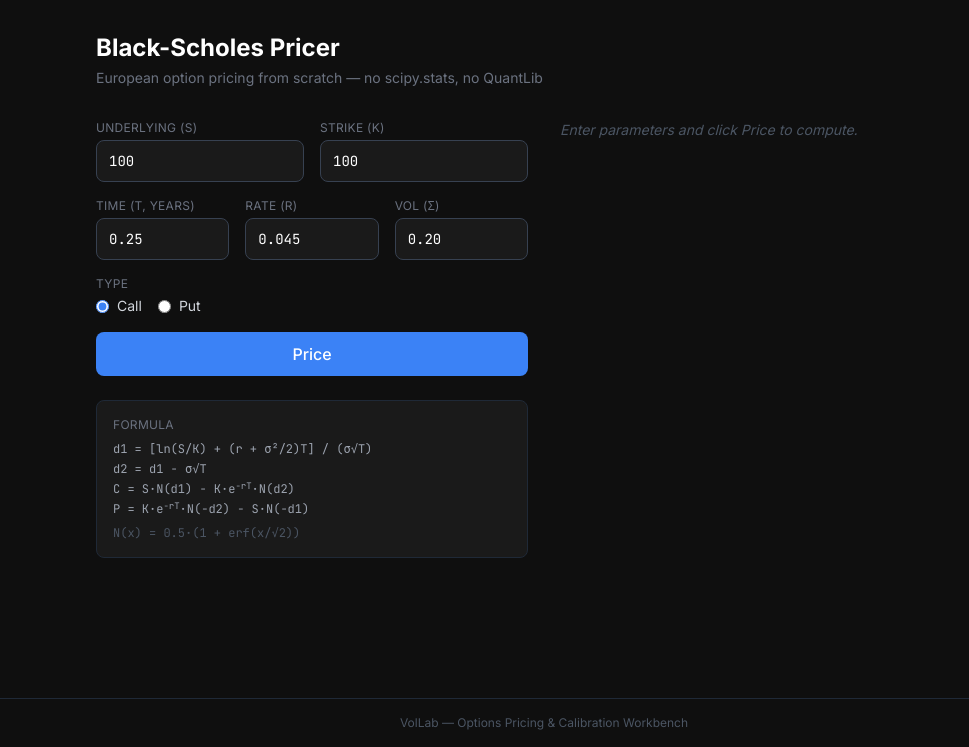
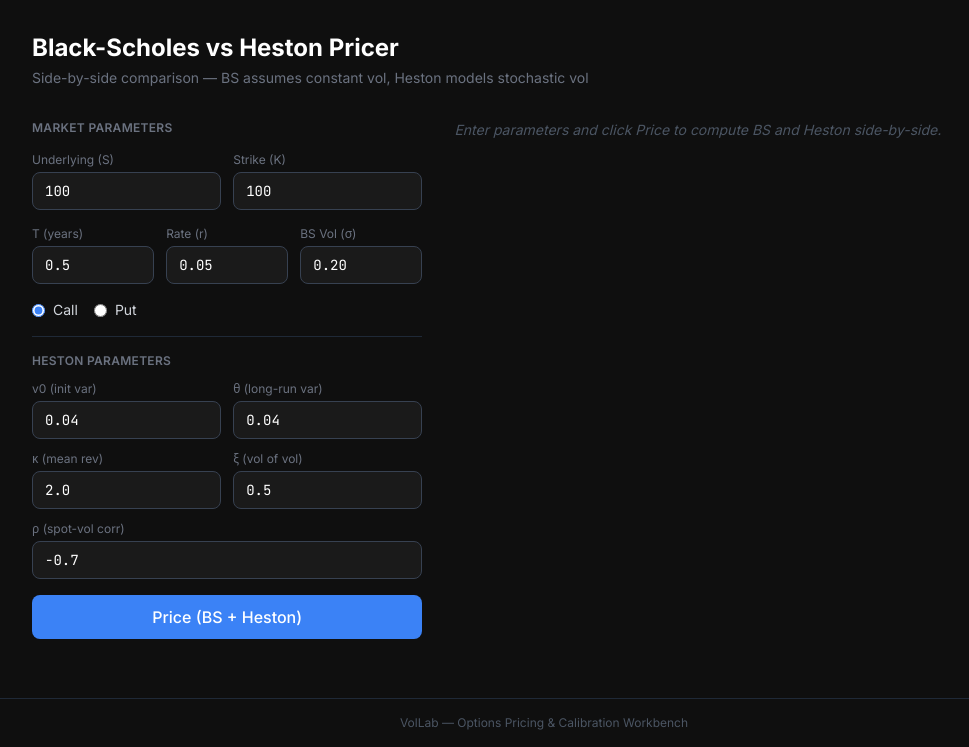
Before and after one commit to IshaanKataria/vollab, a FastAPI app: page /pricer in a window 1280 px wide. Shown: the part 53-800 px from the top of the page, without its empty margins (96-1065 px from the left). Run offline with FastAPI, Linux system fonts and the light colour scheme; some libraries are stand-ins or nearby versions.

Commit message:
Phase 4: Heston stochastic volatility model
- Heston characteristic function with corrected "little trap" formulation
- Fourier inversion pricing via scipy.integrate.quad
- Heston-implied smile generation (price at strikes, invert through BS)
- Feller condition check with ratio display
- Pricer page upgraded to BS vs Heston side-by-side comparison
- Full Heston parameter inputs (v0, kappa, theta, xi, rho)
- Price difference and percentage shown, Heston diagnostics panel
- 111 tests passing (19 new: put-call parity, BS convergence at xi->0,
  skew from negative rho, Feller check, integration quality)

```diff
--- a/app/routes/pricer.py
+++ b/app/routes/pricer.py
@@ -2,6 +2,7 @@ from fastapi import APIRouter, Form, Request
 from fastapi.responses import HTMLResponse
 
 from app.engine import black_scholes as bs
+from app.engine.heston import HestonParams, price as heston_price
 
 router = APIRouter(prefix="/pricer")
 
@@ -21,16 +22,28 @@ async def compute(
     r: float = Form(...),
     sigma: float = Form(...),
     option_type: str = Form("call"),
+    v0: float = Form(0.04),
+    kappa: float = Form(2.0),
+    theta: float = Form(0.04),
+    xi: float = Form(0.5),
+    rho: float = Form(-0.7),
 ):
     templates = request.app.state.templates
     try:
-        result = bs.price(S, K, T, r, sigma)
+        bs_result = bs.price(S, K, T, r, sigma)
         greeks = bs.greeks(S, K, T, r, sigma, option_type)
+
+        heston_params = HestonParams(v0=v0, kappa=kappa, theta=theta, xi=xi, rho=rho)
+        heston_result = heston_price(S, K, T, r, heston_params)
+
         return templates.TemplateResponse("partials/pricer_result.html", {
             "request": request,
-            "result": result,
+            "bs": bs_result,
+            "heston": heston_result,
             "greeks": greeks,
             "option_type": option_type,
+            "heston_params": heston_params,
+            "S": S, "K": K, "T": T, "r": r, "sigma": sigma,
         })
     except ValueError as e:
         return HTMLResponse(
--- a/app/templates/pricer.html
+++ b/app/templates/pricer.html
@@ -3,73 +3,106 @@
 {% block nav_pricer %}text-white{% endblock %}
 
 {% block content %}
-<div class="max-w-4xl mx-auto">
-    <h1 class="text-2xl font-bold text-white mb-1">Black-Scholes Pricer</h1>
-    <p class="text-sm text-gray-500 mb-8">European option pricing from scratch — no scipy.stats, no QuantLib</p>
+<div class="max-w-5xl mx-auto">
+    <h1 class="text-2xl font-bold text-white mb-1">Black-Scholes vs Heston Pricer</h1>
+    <p class="text-sm text-gray-500 mb-8">Side-by-side comparison — BS assumes constant vol, Heston models stochastic vol</p>
 
-    <div class="grid grid-cols-1 lg:grid-cols-2 gap-8">
-        <div>
+    <div class="grid grid-cols-1 lg:grid-cols-5 gap-8">
+        <div class="lg:col-span-2">
             <form
                 hx-post="/pricer/compute"
                 hx-target="#result"
                 hx-indicator="#spinner"
                 class="space-y-4"
             >
-                <div class="grid grid-cols-2 gap-4">
+                <p class="text-xs text-gray-500 uppercase tracking-wide font-semibold">Market Parameters</p>
+                <div class="grid grid-cols-2 gap-3">
                     <div>
-                        <label class="block text-xs text-gray-500 uppercase tracking-wide mb-1">Underlying (S)</label>
+                        <label class="block text-xs text-gray-500 mb-1">Underlying (S)</label>
                         <input type="number" name="S" value="100" step="any" min="0.01" required
-                            class="w-full bg-surface-light border border-gray-700 rounded-lg px-3 py-2.5
+                            class="w-full bg-surface-light border border-gray-700 rounded-lg px-3 py-2
                                    font-mono text-sm text-white focus:outline-none focus:border-accent">
                     </div>
                     <div>
-                        <label class="block text-xs text-gray-500 uppercase tracking-wide mb-1">Strike (K)</label>
+                        <label class="block text-xs text-gray-500 mb-1">Strike (K)</label>
                         <input type="number" name="K" value="100" step="any" min="0.01" required
-                            class="w-full bg-surface-light border border-gray-700 rounded-lg px-3 py-2.5
+                            class="w-full bg-surface-light border border-gray-700 rounded-lg px-3 py-2
                                    font-mono text-sm text-white focus:outline-none focus:border-accent">
                     </div>
                 </div>
-
-                <div class="grid grid-cols-3 gap-4">
+                <div class="grid grid-cols-3 gap-3">
                     <div>
-                        <label class="block text-xs text-gray-500 uppercase tracking-wide mb-1">Time (T, years)</label>
-                        <input type="number" name="T" value="0.25" step="any" min="0" required
-                            class="w-full bg-surface-light border border-gray-700 rounded-lg px-3 py-2.5
+                        <label class="block text-xs text-gray-500 mb-1">T (years)</label>
+                        <input type="number" name="T" value="0.5" step="any" min="0" required
+                            class="w-full bg-surface-light border border-gray-700 rounded-lg px-3 py-2
                                    font-mono text-sm text-white focus:outline-none focus:border-accent">
                     </div>
                     <div>
-                        <label class="block text-xs text-gray-500 uppercase tracking-wide mb-1">Rate (r)</label>
-                        <input type="number" name="r" value="0.045" step="any" required
-                            class="w-full bg-surface-light border border-gray-700 rounded-lg px-3 py-2.5
+                        <label class="block text-xs text-gray-500 mb-1">Rate (r)</label>
+                        <input type="number" name="r" value="0.05" step="any" required
+                            class="w-full bg-surface-light border border-gray-700 rounded-lg px-3 py-2
                                    font-mono text-sm text-white focus:outline-none focus:border-accent">
                     </div>
                     <div>
-                        <label class="block text-xs text-gray-500 uppercase tracking-wide mb-1">Vol (σ)</label>
+                        <label class="block text-xs text-gray-500 mb-1">BS Vol (σ)</label>
                         <input type="number" name="sigma" value="0.20" step="any" min="0" required
-                            class="w-full bg-surface-light border border-gray-700 rounded-lg px-3 py-2.5
+                            class="w-full bg-surface-light border border-gray-700 rounded-lg px-3 py-2
                                    font-mono text-sm text-white focus:outline-none focus:border-accent">
                     </div>
                 </div>
 
                 <div>
-                    <label class="block text-xs text-gray-500 uppercase tracking-wide mb-1">Type</label>
                     <div class="flex gap-4">
                         <label class="flex items-center gap-2 cursor-pointer">
-                            <input type="radio" name="option_type" value="call" checked
-                                class="accent-accent">
+                            <input type="radio" name="option_type" value="call" checked class="accent-accent">
                             <span class="text-sm text-gray-300">Call</span>
                         </label>
                         <label class="flex items-center gap-2 cursor-pointer">
-                            <input type="radio" name="option_type" value="put"
-                                class="accent-accent">
+                            <input type="radio" name="option_type" value="put" class="accent-accent">
                             <span class="text-sm text-gray-300">Put</span>
                         </label>
                     </div>
                 </div>
 
+                <div class="border-t border-gray-800 pt-4">
+                    <p class="text-xs text-gray-500 uppercase tracking-wide font-semibold mb-3">Heston Parameters</p>
+                    <div class="grid grid-cols-2 gap-3">
+                        <div>
+                            <label class="block text-xs text-gray-500 mb-1">v0 (init var)</label>
+                            <input type="number" name="v0" value="0.04" step="any" min="0.001"
+                                class="w-full bg-surface-light border border-gray-700 rounded-lg px-3 py-2
+                                       font-mono text-sm text-white focus:outline-none focus:border-accent">
+                        </div>
+                        <div>
+                            <label class="block text-xs text-gray-500 mb-1">θ (long-run var)</label>
+                            <input type="number" name="theta" value="0.04" step="any" min="0.001"
+                                class="w-full bg-surface-light border border-gray-700 rounded-lg px-3 py-2
+                                       font-mono text-sm text-white focus:outline-none focus:border-accent">
+                        </div>
+                        <div>
+                            <label class="block text-xs text-gray-500 mb-1">κ (mean rev)</label>
+                            <input type="number" name="kappa" value="2.0" step="any" min="0.01"
+                                class="w-full bg-surface-light border border-gray-700 rounded-lg px-3 py-2
+                                       font-mono text-sm text-white focus:outline-none focus:border-accent">
+                        </div>
+                        <div>
+                            <label class="block text-xs text-gray-500 mb-1">ξ (vol of vol)</label>
+                            <input type="number" name="xi" value="0.5" step="any" min="0.01"
+                                class="w-full bg-surface-light border border-gray-700 rounded-lg px-3 py-2
+                                       font-mono text-sm text-white focus:outline-none focus:border-accent">
+                        </div>
+                    </div>
+                    <div class="mt-3">
+                        <label class="block text-xs text-gray-500 mb-1">ρ (spot-vol corr)</label>
+                        <input type="number" name="rho" value="-0.7" step="any" min="-0.99" max="0.99"
+                            class="w-full bg-surface-light border border-gray-700 rounded-lg px-3 py-2
+                                   font-mono text-sm text-white focus:outline-none focus:border-accent">
+                    </div>
+                </div>
+
                 <button type="submit"
                     class="w-full bg-accent hover:bg-blue-600 text-white font-medium py-2.5 rounded-lg transition-colors">
-                    Price
+                    Price (BS + Heston)
                     <span id="spinner" class="htmx-indicator ml-2">
                         <svg class="inline w-4 h-4 animate-spin" viewBox="0 0 24 24" fill="none">
                             <circle class="opacity-25" cx="12" cy="12" r="10" stroke="currentColor" stroke-width="4"></circle>
@@ -78,21 +111,10 @@
                     </span>
                 </button>
             </form>
-
-            <div class="mt-6 p-4 bg-surface-light border border-gray-800 rounded-lg">
-                <p class="text-xs text-gray-500 uppercase tracking-wide mb-2">Formula</p>
-                <div class="font-mono text-xs text-gray-400 space-y-1">
-                    <p>d1 = [ln(S/K) + (r + σ²/2)T] / (σ√T)</p>
-                    <p>d2 = d1 - σ√T</p>
-                    <p>C = S·N(d1) - K·e<sup>-rT</sup>·N(d2)</p>
-                    <p>P = K·e<sup>-rT</sup>·N(-d2) - S·N(-d1)</p>
-                    <p class="text-gray-600 pt-1">N(x) = 0.5·(1 + erf(x/√2))</p>
-                </div>
-            </div>
         </div>
 
-        <div id="result">
-            <div class="text-sm text-gray-600 italic">Enter parameters and click Price to compute.</div>
+        <div id="result" class="lg:col-span-3">
+            <div class="text-sm text-gray-600 italic">Enter parameters and click Price to compute BS and Heston side-by-side.</div>
         </div>
     </div>
 </div>
```
Also changed, not shown: app/engine/heston.py (added, +216 -0 lines), app/templates/partials/pricer_result.html (+102 -61 lines), tests/test_heston.py (added, +133 -0 lines).
